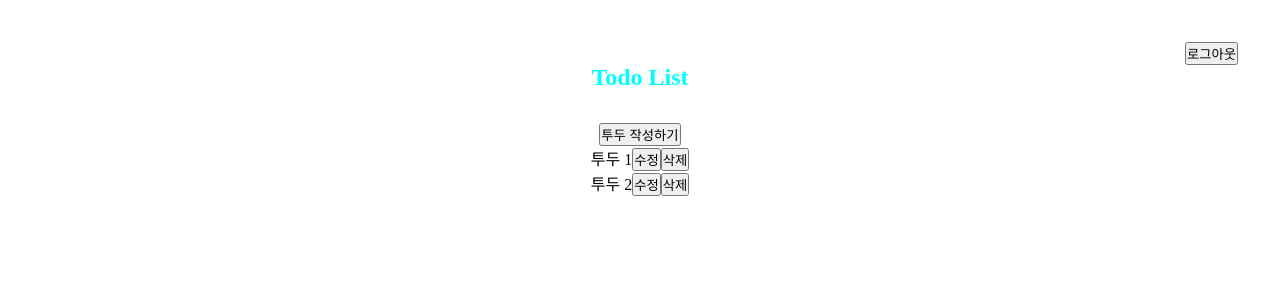
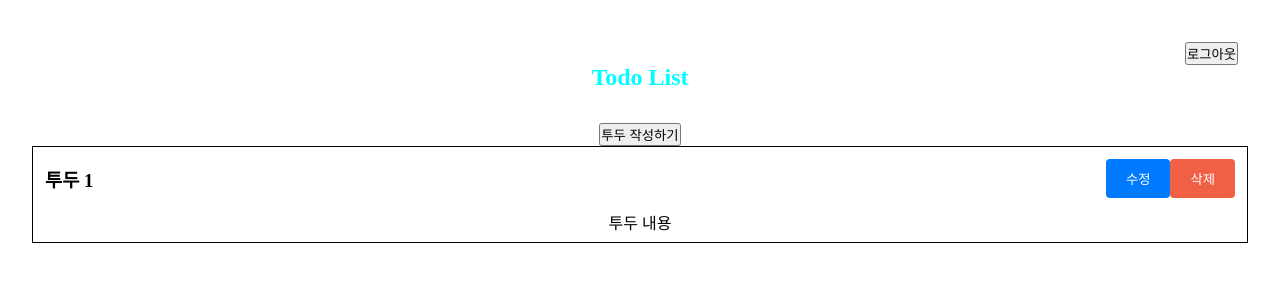
Before and after one commit to muzi55/wanted-pre-onboarding-challenge-fe-27, a React (Vite) app: page / in a window 1280 px wide. Shown: the top 300 px of the page. Built offline with nearby package versions, Linux system fonts and the light colour scheme; sample sign-in values are in the browser's storage.

Commit message:
투두아이템 컴포넌트

```diff
--- /dev/null
+++ b/src/components/button/Button.module.css
@@ -0,0 +1,14 @@
+.button {
+  padding: 10px 20px;
+  border: none;
+  color: white;
+  cursor: pointer;
+  border-radius: 4px;
+}
+
+.primaryButton {
+  background: var(--primary-color);
+}
+.secondaryButton {
+  background: var(--secondary-color);
+}
--- /dev/null
+++ b/src/components/button/Button.tsx
@@ -0,0 +1,21 @@
+import React from 'react'
+import style from './Button.module.css'
+type ButtonTheme = 'primary' | 'secondary'
+interface IButtonProps {
+  children: React.ReactNode
+  onClick: () => void
+  theme?: 'primary' | 'secondary'
+}
+function Button({ children, onClick, theme = 'primary' }: IButtonProps) {
+  const primary = style.primaryButton
+  const secondary = style.secondaryButton
+  const color: Record<ButtonTheme, string> = { primary, secondary }
+
+  return (
+    <button className={`${style.button} ${color[theme]}`} onClick={onClick}>
+      {children}
+    </button>
+  )
+}
+
+export default Button
--- /dev/null
+++ b/src/components/todo/TodoItem.module.css
@@ -0,0 +1,14 @@
+.item {
+  border: 1px solid #000;
+  padding: 0px 12px;
+}
+.itemHeader {
+  display: flex;
+  justify-content: space-between;
+  align-items: center;
+  padding: 12px 0px;
+}
+
+.itemBody {
+  padding-bottom: 8px;
+}
--- a/src/components/todo/TodoItem.tsx
+++ b/src/components/todo/TodoItem.tsx
@@ -1,5 +1,7 @@
 import React from 'react'
-import { ITodoItemProps } from '../../types/TextField'
+import { IButtonItemProps } from '../../types/TextField'
+import Button from '../button/Button'
+import style from './TodoItem.module.css'
 
 export default function TodoItem({
   title,
@@ -7,17 +9,21 @@ export default function TodoItem({
   id,
   createdAt,
   updatedAt,
-}: ITodoItemProps) {
+  onEdit,
+  onDelete,
+}: IButtonItemProps) {
   return (
-    <li>
-      <div>
+    <li className={style.item}>
+      <div className={style.itemHeader}>
         <h3>{title}</h3>
         <div>
-          <button>수정</button>
-          <button>삭제</button>
+          <Button onClick={onEdit}>수정</Button>
+          <Button onClick={onDelete} theme="secondary">
+            삭제
+          </Button>
         </div>
       </div>
-      <p>{content}</p>
+      <p className={style.itemBody}>{content}</p>
     </li>
   )
 }
--- a/src/index.css
+++ b/src/index.css
@@ -1,6 +1,7 @@
 :root {
   font-size: 16px;
   --primary-color: #007bff;
+  --secondary-color: #ea300bc3;
   --gary: rgba(0, 0, 0, 0.3);
 }
 
@@ -46,3 +47,15 @@ ul {
 .w-100 {
   width: 100%;
 }
+
+button {
+  cursor: pointer;
+  transition: filter 0.3s;
+  &:hover {
+    filter: brightness(0.9);
+  }
+  &:focus,
+  &:active {
+    filter: brightness(1.2);
+  }
+}
--- a/src/pages/Home.tsx
+++ b/src/pages/Home.tsx
@@ -1,4 +1,5 @@
 import React from 'react'
+import TodoItem from '../components/todo/TodoItem'
 
 function Home() {
   return (
@@ -10,16 +11,15 @@ function Home() {
       <div>
         {/* // 투두 리스트 섹션 */}
         <ul>
-          <li>
-            <span>투두 1</span>
-            <button>수정</button>
-            <button>삭제</button>
-          </li>
-          <li>
-            <span>투두 2</span>
-            <button>수정</button>
-            <button>삭제</button>
-          </li>
+          <TodoItem
+            title="투두 1"
+            content="투두 내용"
+            id="1"
+            createdAt="2021-08-25"
+            updatedAt="2021-08-25"
+            onEdit={() => {}}
+            onDelete={() => {}}
+          />
         </ul>
       </div>
     </div>
```
Also changed, not shown: src/types/TextField.ts (+6 -1 lines).
